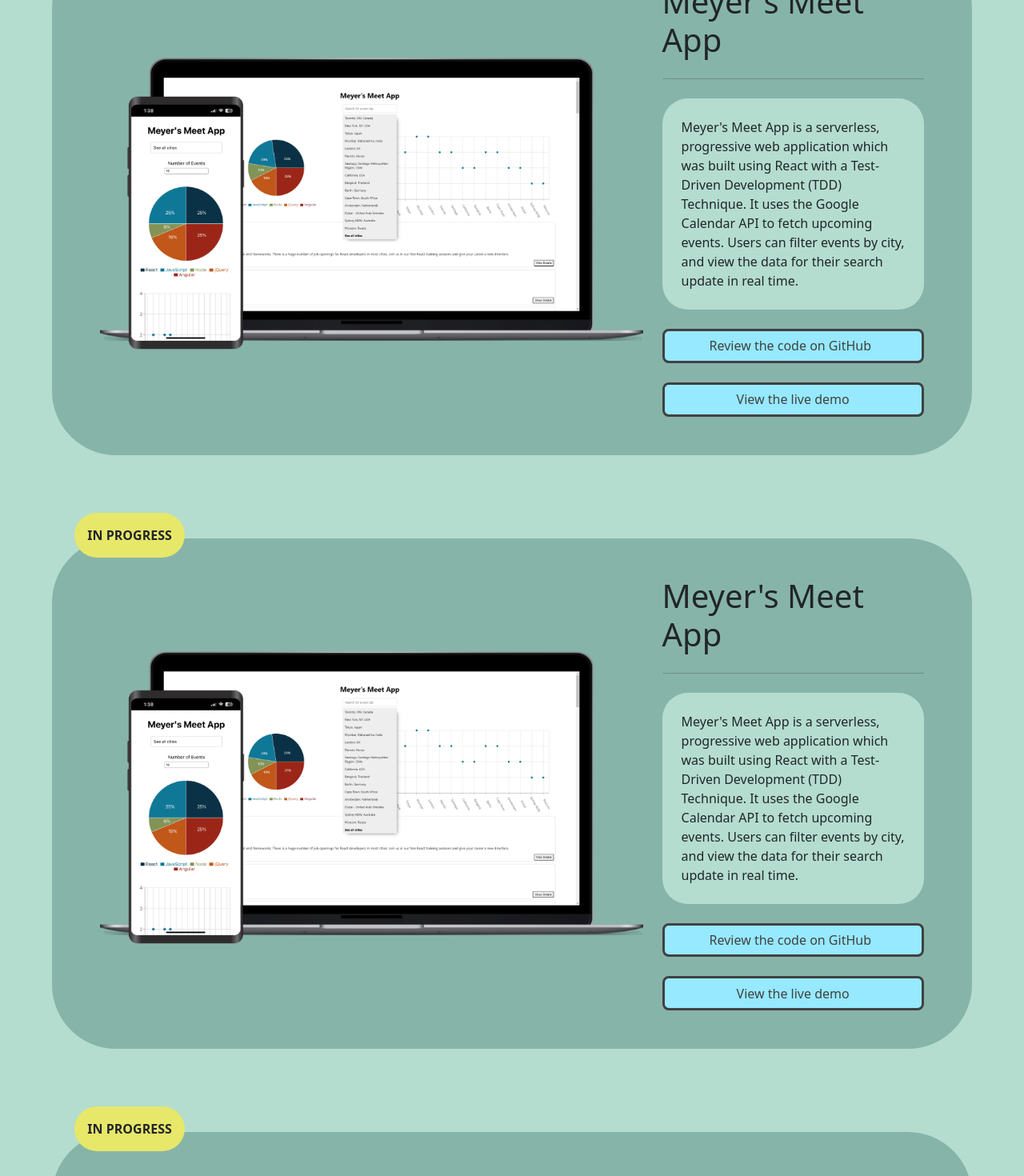
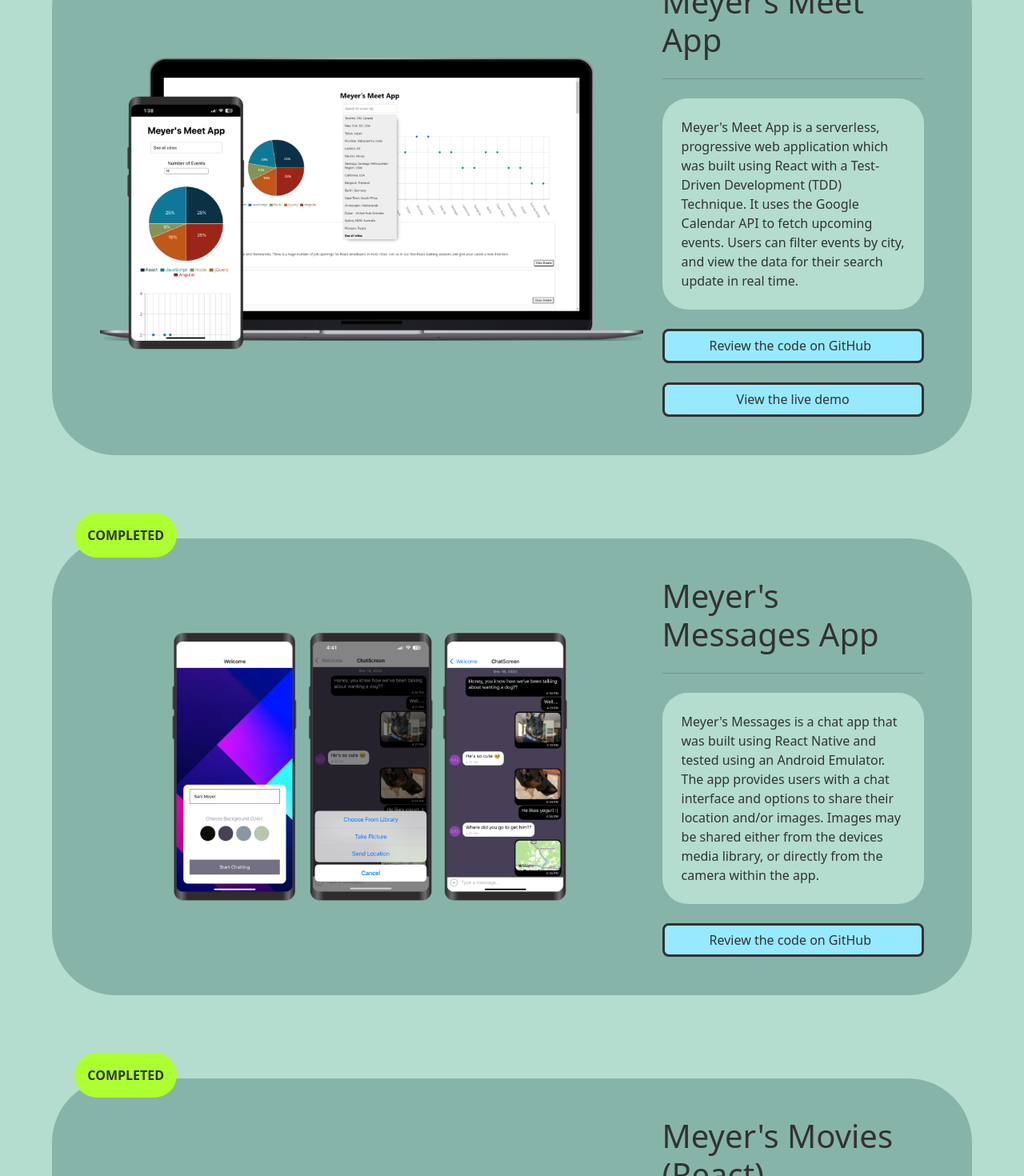
Before and after one commit to s-c-meyer/MyPortfolio, a React (Vite) app: page /portfolio in a window 1280 px wide. Shown: the part 280-1750 px from the top of the page at 80% size. Built offline with nearby package versions, Linux system fonts and the light colour scheme.

Commit message:
Made portfolio-piece.jsx reusable
Made the portfolio-piece component reusable by removing mock data and creating props for each aspect of the component. Then, modified portfolio-view.jsx to use the reusable component

```diff
--- a/src/components/portfolio-piece/portfolio-piece.jsx
+++ b/src/components/portfolio-piece/portfolio-piece.jsx
@@ -1,4 +1,5 @@
 import { Container, Row, Col, Stack } from "react-bootstrap";
+import { useState } from "react";
 
 
 //will have to pass in button objects that contain a link and the text to display on the button
@@ -10,33 +11,42 @@
 //hopefully this componenet clears up the portfolio view page.
 
 
-export const PortfolioPiece = () => {
+export const PortfolioPiece = ({ isCompleted, image, title, body, githubLink, demoLink, caseStudyLink, tools }) => {
   return (
     <>
       <Container className="mb-5" fluid>
-        <div className="badge-inprogress">
-          IN PROGRESS
+        <div className={ isCompleted ? "badge-completed" : "badge-inprogress" }>
+          {isCompleted ? "COMPLETED" : "IN PROGRESS"}
         </div>
         <Row className="portfolio-container px-2 py-5 px-xl-5">
           <Col className="d-flex align-items-center" xs={12} xl={8}>
-            <img className="portfolio-img" src={require("../../img/MeetApp2Screens.png")} alt="Computer and Phone Screen showcasing the Meyer's Meet App" />
+            <img className="portfolio-img" src={image.src} alt={image.alt} />
           </Col>
           <Col xs={12} xl={4}>
             <Stack>
-              <h1 className="d-flex justify-content-center mt-4 mt-xl-0">Meyer's Meet App</h1>
+              <h1 className="d-flex justify-content-center mt-4 mt-xl-0">{title}</h1>
               <Stack gap={2}>
                 <hr />
-                <div className="portfolio-text--main p-4">
-                  Meyer's Meet App is a serverless, progressive web application which was built using React with a Test-Driven Development (TDD) Technique. It uses the Google Calendar API to fetch upcoming events. Users can filter events by city, and view the data for their search update in real time.
-                </div>
-                <a class="portfolio-btn" href="https://github.com/s-c-meyer/meet" role="button" target='_blank'>
-                  <span className="portfolio-btn-text--hidden">&lt;&gt; </span>Review the code on GitHub<span className="portfolio-btn-text--hidden"> &lt;/&gt;</span>
-                </a>
-                <a class="portfolio-btn" href="https://s-c-meyer.github.io/meet/" role="button" target='_blank'>
-                  View the live demo
-                </a>
+                <div className="portfolio-text--main p-4">{body}</div>
+                {githubLink && <a class="portfolio-btn" href={githubLink} role="button" target='_blank'><span className="portfolio-btn-text--hidden">&lt;&gt; </span>Review the code on GitHub<span className="portfolio-btn-text--hidden"> &lt;/&gt;</span></a>}
+                {demoLink && <a class="portfolio-btn" href={demoLink} role="button" target='_blank'>View the live demo</a>}
+                {caseStudyLink && <a class="portfolio-btn" href={caseStudyLink} role="button" target='_blank'>View the Case Study</a>}
               </Stack>
             </Stack>
+          </Col>
+        </Row>
+        <Row className="d-flex justify-content-center" xs={12}>
+          <Col className="portfolio-container-bottom d-flex justify-content-center" xs={12} xl={7}>
+          {/* May eventually use this section below to design badges for the frameworks used */}
+            {/* <Row className="d-flex justify-content-center">
+              {
+                tools?.map((tool) =>
+                  <Col className="d-flex justify-content-center portfolio-text--framework" xs={12}>
+                    {tool}
+                  </Col>
+                )
+              }
+            </Row> */}
           </Col>
         </Row>
       </Container>
--- a/src/components/portfolio-view/portfolio-view.jsx
+++ b/src/components/portfolio-view/portfolio-view.jsx
@@ -8,9 +8,60 @@
     <Container className='mb-5'>
       <Row className='d-flex justify-content-center'>
         <Col xs={11}>
-          <PortfolioPiece />
-          <PortfolioPiece />
-          <PortfolioPiece />
+          <PortfolioPiece
+            isCompleted = {true}
+            image = {{
+              src: require("../../img/MeetApp2Screens.png"),
+              alt: 'Computer and Phone Screen showcasing the Meyer\'s Meet App'
+            }}
+            title = "Meyer's Meet App"
+            body = "Meyer's Meet App is a serverless, progressive web application which was built using React with a Test-Driven Development (TDD) Technique. It uses the Google Calendar API to fetch upcoming events. Users can filter events by city, and view the data for their search update in real time."
+            githubLink = 'https://github.com/s-c-meyer/meet'
+            demoLink = 'https://s-c-meyer.github.io/meet/'
+          />
+          <PortfolioPiece
+            isCompleted={true}
+            image ={{
+              src: require("../../img/chatAppThreePhones.png"),
+              alt: "Three phones displaying the Chat App"
+            }}
+            title="Meyer's Messages App"
+            body="Meyer's Messages is a chat app that was built using React Native and tested using an Android Emulator. The app provides users with a chat interface and options to share their location and/or images. Images may be shared either from the devices media library, or directly from the camera within the app."
+            githubLink="https://github.com/s-c-meyer/chatDemo"
+          />
+          <PortfolioPiece
+            isCompleted={true}
+            image ={{
+              src: require("../../img/MeyersMoviesReact.png"),
+              alt: "Computer and Phone Screen showcasing the Meyer\'s Movies App built using React"
+            }}
+            title="Meyer's Movies (React)"
+            body="Meyer's Movies is a single page application that pulls data about movies from a database using a REST API that I built. User's can create a profile to save their favorite movies, and click to learn more about each movie in the database. The frontend was developed using the React framework."
+            githubLink="https://github.com/s-c-meyer/myFlix-client"
+            demoLink="https://meyersmovies.netlify.app/"
+            caseStudyLink="/casestudy"
+          />
+          <PortfolioPiece
+            isCompleted={true}
+            image ={{
+              src: require("../../img/MeyersMoviesAngular.png"),
+              alt: "Computer and Phone Screen showcasing the Meyer\'s Movies App built using Angular"
+            }}
+            title="Meyer's Movies (Angular)"
+            body="Meyer's Movies is a single page application that pulls data about movies from a database using a REST API that I built. User's can create a profile to save their favorite movies, and can learn more through modals that show the movie's genre, director, or summary. The frontend was developed using the AngularJS framework."
+            githubLink="https://github.com/s-c-meyer/myFlix-Angular-client"
+          />
+          <PortfolioPiece
+            isCompleted={true}
+            image ={{
+              src: require("../../img/PokedexApp.png"),
+              alt: "Computer and Phone Screen showcasing the Pokedex App"
+            }}
+            title="Pokedex App"
+            body="This app uses the PokeAPI to pull information about pokemon and display them to the user. The user can click on a pokemon to see additional information."
+            githubLink="https://github.com/s-c-meyer/simple-js-app"
+            demoLink="https://s-c-meyer.github.io/simple-js-app/"
+          />
         </Col>
         <Col className='mb-5' xs={12} lg={10}>
           <Card>
@@ -47,7 +98,6 @@
             <Card.Body>
               <Card.Title className='d-flex justify-content-center my-4' as='h1'>Meyer's Messages App</Card.Title>
               <Card.Text className='mb-3 portfolio-main-font'>
-                Meyer's Messages is a chat app that was built using React Native and tested using an Android Emulator. The app provides users with a chat interface and options to share their location and/or images. Images may be shared either from the devices media library, or directly from the camera within the app.
               </Card.Text>
               <Container>
               <Row className='d-flex justify-content-center my-3'>
--- a/src/index.scss
+++ b/src/index.scss
@@ -5,10 +5,11 @@
 $primary-color: #87b4a9;
 $secondary-color: #5a8b81;
 $blue-color: #96e9ff;
-$dark-grey-color: rgb(65, 65, 65);
+$dark-grey-color: rgb(50, 50, 50);
 
 .root-container {
   background-color: $background-color;
+  color: $dark-grey-color;
 }
 
 .navbar-container {
@@ -86,8 +87,7 @@
   font-size: 50pt;
 }
 
-.badge-inprogress {
-  background-color: rgb(231, 231, 106);
+.portfolio-badge {
   border-radius: 3rem;
   position: relative;
   font-weight: bold;
@@ -98,6 +98,16 @@
   text-wrap: nowrap;
 }
 
+.badge-inprogress {
+  @extend .portfolio-badge;
+  background-color: rgb(231, 231, 106);
+}
+
+.badge-completed {
+  @extend .portfolio-badge;
+  background-color: greenyellow;
+}
+
 .portfolio-main-font {
   font-size: large;
 }
@@ -105,6 +115,18 @@
 .portfolio-container {
   background: $primary-color;
   border-radius: 5rem;
+}
+
+.portfolio-container-bottom {
+  background: $primary-color;
+  border-radius: 0 0 5rem 5rem;
+}
+
+.portfolio-text--framework {
+  background-color: $background-color;
+  border-radius: 3rem;
+  max-width: fit-content !important;
+  margin: 1rem;
 }
 
 .portfolio-img {
@@ -175,12 +197,22 @@
   };
 }
 
+@media screen and (max-width: 1200px) {
+  .portfolio-container {
+    border-radius: 3rem 3rem 0 0;
+  }
+
+  .portfolio-container-bottom {
+    border-radius: 0 0 3rem 3rem;
+  }
+}
+
 .nav-link {
   color: $primary-color !important;
   transition: text-shadow 0.3s ease-in-out !important;
 
   &:hover {
-    text-shadow: $background-color 0 0 1.5rem;
+    text-shadow: $blue-color 0 0 1.5rem;
   }
 
   //&:active only applies when you actively have the mouse held down on the link
```
Also changed, not shown: src/components/intro-view/intro-view.jsx (+0 -21 lines), 4 other files (tests, documents, lock files or other folders).
